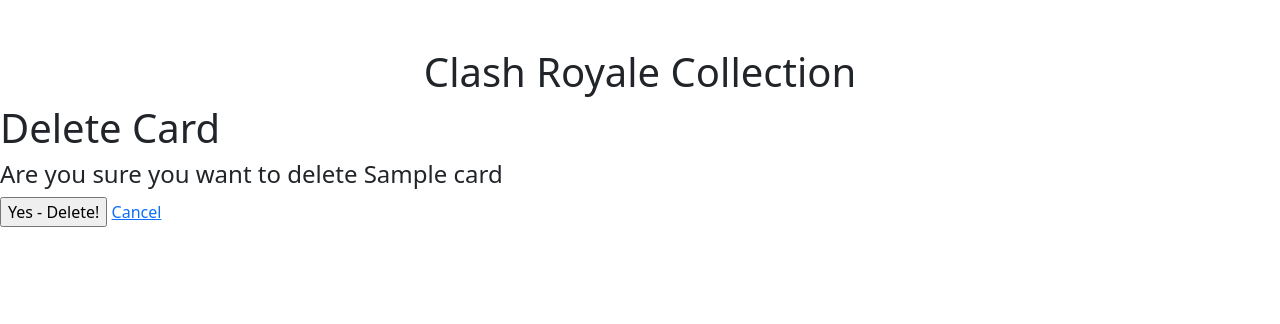
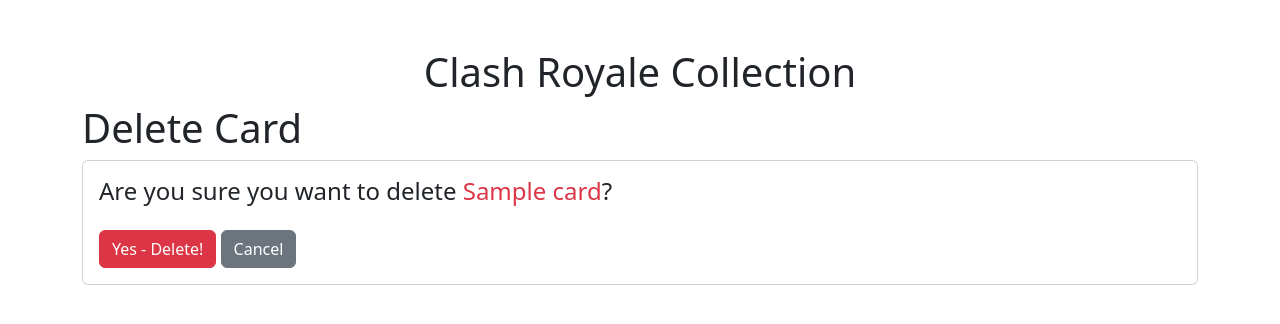
Before and after one commit to Christianzem/ClashRoyaleCollection, a Django app: page /cards/1/delete/ in a window 1280 px wide. Shown: the part 57-381 px from the top of the page. Run offline with Django 4.2, Linux system fonts and the light colour scheme; tables that the repository leaves empty hold one stand-in row (values such as "Sample post").

Commit message:
Styling with bootstrap

```diff
--- a/CRcollector_project/main_app/templates/cr/detail.html
+++ b/CRcollector_project/main_app/templates/cr/detail.html
@@ -7,7 +7,6 @@
     <div>
         <div>
             <h3><span>{{ card.name }}</span></h3>
-            <p>Level: {{ card.level }}</p>
             <p>Rarity: {{ card.rarity }}</p>
             {% if card.cost > 0 %}
                 <p>Elixir Cost: {{ card.cost }}</p>
--- a/CRcollector_project/main_app/templates/cr/index.html
+++ b/CRcollector_project/main_app/templates/cr/index.html
@@ -8,7 +8,6 @@
                 <div class="card">
                     <div class="card-body">
                         <h3 class="card-title">{{ card.name }}</h3>
-                        <p class="card-text">Level: {{ card.level }}</p>
                         <p class="card-text">Rarity: {{ card.rarity }}</p>
                         {% if card.cost > 0 %}
                             <p class="card-text">Elixir Cost: {{ card.cost }}</p>
--- a/CRcollector_project/main_app/templates/main_app/card_confirm_delete.html
+++ b/CRcollector_project/main_app/templates/main_app/card_confirm_delete.html
@@ -1,14 +1,20 @@
 {% extends 'cr/home.html' %}
 {% block content %}
 
-<h1>Delete Card</h1>
+<div class="container">
+    <h1>Delete Card</h1>
 
-<h4>Are you sure you want to delete {{object.name}}</h4>
+    <div class="card mb-4">
+        <div class="card-body">
+            <h4 class="card-title">Are you sure you want to delete <span class="text-danger">{{ object.name }}</span>?</h4>
+            <form action="" method="POST" class="mt-4">
+                {% csrf_token %}
+                <button type="submit" class="btn btn-danger mr-2">Yes - Delete!</button>
+                <a href="{% url 'details' card.id %}" class="btn btn-secondary">Cancel</a>
+            </form>
+        </div>
+    </div>
+</div>
 
-<form action="" method="POST">
-    {% csrf_token %}
-    <input type="submit" value="Yes - Delete!"/>
-    <a href="{% url 'details' card.id %}">Cancel</a>
-</form>
 
 {% endblock %}
--- a/CRcollector_project/main_app/views.py
+++ b/CRcollector_project/main_app/views.py
@@ -50,11 +50,11 @@
 
 class CardCreate(CreateView):
     model = Card
-    fields = ['name','level','rarity','cost']
+    fields = ['name','rarity','cost']
 
 class CardUpdate(UpdateView):
     model = Card
-    fields = ['name','level','rarity','cost']
+    fields = ['name','rarity','cost']
 
 class CardDelete(DeleteView):
     model = Card
```
Also changed, not shown: CRcollector_project/main_app/templates/main_app/player_confirm_delete.html (+13 -8 lines).
